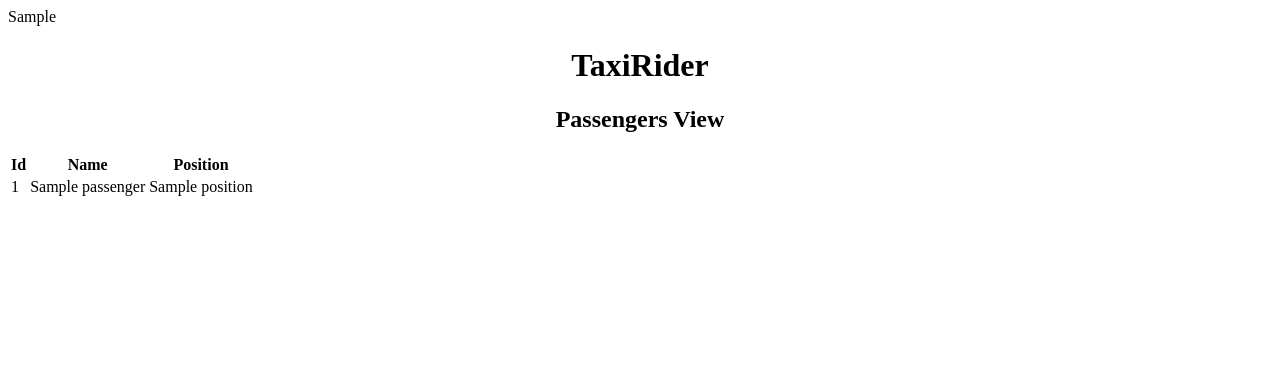
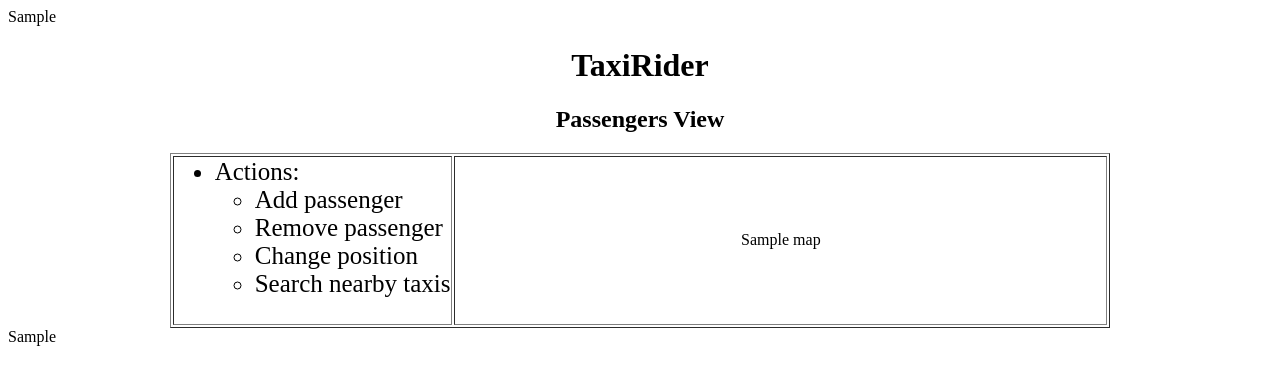
Before and after one commit to pauloricardomg/TaxiRider, a CakePHP app: template app/views/passengers/index.ctp in a window 1280 px wide. Shown: the top 385 px of the page. Run offline with PHP 8.4 and a stand-in for CakePHP, Linux system fonts and the light colour scheme; the template is opened without the code that fills it: most values are stand-ins (such as "Sample title", 1, 10 or a date in 2020); data that the repository does not hold is empty; some libraries are stand-ins or nearby versions.

Commit message:
fixed lost commit

```diff
--- a/app/views/passengers/index.ctp
+++ b/app/views/passengers/index.ctp
@@ -1,22 +1,59 @@
 <!-- File: /app/views/passengers/index.ctp -->
+
 <h2 align="center">Passengers View</h2>
-<table>
-	<tr>
-		<th>Id</th>
-		<th>Name</th>
-		<th>Position</th>
-	</tr>
+<table border="1" align="center">
+  <tr>
+    <td width="30%" style="font-size:25px">
+    <ul>
+    <li>Actions:</li>
+    	<ul>
+    		<li>Add passenger</li>
+    		<li>Remove passenger</li>
+    		<li>Change position</li>
+    		<li>Search nearby taxis</li>
+    	</ul>
+    </ul>
 
-	<!-- Here is where we loop through our $posts array, printing out post info -->
+    <!--   	- Register passenger
+  	- Remove passenger
+  	- Change position
+	- Search for nearby taxis
+	- Request a taxi
+	- Cancel request
+	- Retrieve requests
+	- Retrieve taxi position
+	- Board taxi
+	- Leave taxi
+	- Write review
+	- Get Reviews -->
 
-	<?php foreach ($passengers as $passenger): ?>
-	<tr>
-		<td><?php echo $passenger['Passenger']['id']; ?></td>
-	    <td>
-	    	<?php echo $passenger['Passenger']['name']; ?>
-	    </td>
-	    <td><?php echo $passenger['Passenger']['position']; ?></td>
-	</tr>
-	<?php endforeach; ?>
+    </td>
+    <td width="70%" align="center">
+    	<?php echo $googleMapV3->map(array('width'=>'800px',                //Width of the map
+    									   'height'=>'600px',                //Height of the map
+											'zoom'=>9,                        //Zoom
+                							'type'=>'HYBRID',                 //Type of map (ROADMAP, SATELLITE, HYBRID or TERRAIN)
+                							'latitude'=>-34.608417,    //Default latitude if the browser doesn't support localization or you don't want localization
+                							'longitude'=>-58.373161,    //Default longitude if the browser doesn't support localization or you don't want localization
+                							'localize'=>false,                //Boolean to localize your position or not
+            ));?>
+    </td>
+  </tr>
+</table>
 
-</table>
+<?php
+$i = 0;
+foreach ($passengers as $passenger):
+	list ($lat, $lng) = explode(",", $passenger['Passenger']['text_pos']);
+	echo $googleMapV3->addMarker(array(
+            'id'=>$i,                                //Id of the marker
+            'latitude'=>$lat,        //Latitude of the marker
+            'longitude'=>$lng,        //Longitude of the marker
+            'markerIcon'=>'http://mapicons.nicolasmollet.com/wp-content/uploads/mapicons/shape-default/color-ffc11f/shapecolor-color/shadow-1/border-dark/symbolstyle-white/symbolshadowstyle-dark/gradient-no/male-2.png', //Custom icon
+            'shadowIcon'=>'http://mapicons.nicolasmollet.com/wp-content/uploads/mapicons/shape-default/color-ffc11f/shapecolor-color/shadow-1/border-dark/symbolstyle-white/symbolshadowstyle-dark/gradient-no/male-2.png', //Custom shadow
+            'infoWindow'=>true,                    //Boolean to show an information window when you click the marker or not
+            'windowText'=>'Name: ' . $passenger['Passenger']['name']                //Default text inside the information window
+	));
+	$i++;
+endforeach;
+?>
```
Also changed, not shown: app/controllers/passengers_controller.php (+11 -2 lines).
